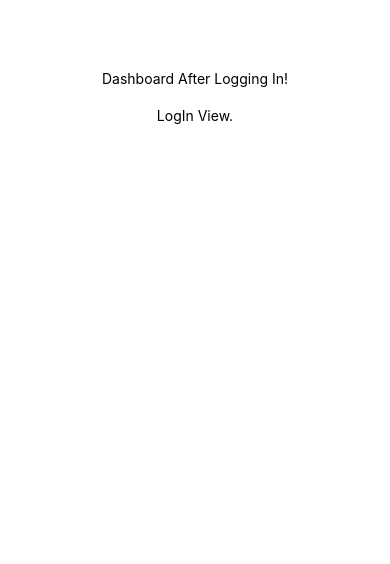
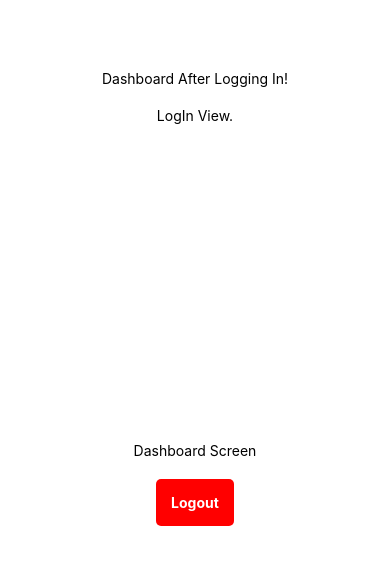
Before and after one commit to AvinashMahala/StateFarmApp, a React Native app: screen /Dashboard in a window 390 px wide. Shown: the top 564 px of the page. Built offline with nearby package versions, Linux system fonts and the light colour scheme.

Commit message:
LogOut Implemented

```diff
--- a/screens/DashboardScreen.js
+++ b/screens/DashboardScreen.js
@@ -8,22 +8,32 @@ import {
   KeyboardAvoidingView,
   TextInput,
   Pressable,
-    Alert
+  Alert,
 } from "react-native";
 import axios from "axios";
 import { useNavigation } from "@react-navigation/native";
+import AsyncStorage from "@react-native-async-storage/async-storage";
 
 const DashboardScreen = () => {
-
   const navigation = useNavigation();
 
+  const handleLogout = async () => {
+    try {
+      await AsyncStorage.removeItem("authToken");
+      navigation.replace("Login");
+    } catch (error) {
+      Alert.alert("Error", "Failed to log out.");
+    }
+  };
+
   return (
-        <SafeAreaView style={{ flex: 1, backgroundColor: "white", alignItems: "center" }}>
-
+    <SafeAreaView
+      style={{ flex: 1, backgroundColor: "white", alignItems: "center" }}
+    >
       <Text
         style={{
           marginTop: 70,
-                    marginBottom:20
+          marginBottom: 20,
         }}
       >
         Dashboard After Logging In!
@@ -31,22 +41,31 @@ const DashboardScreen = () => {
       <KeyboardAvoidingView>
         <Text>LogIn View.</Text>
       </KeyboardAvoidingView>
+
+      <View style={styles.container}>
+        <Text>Dashboard Screen</Text>
+        <Pressable onPress={handleLogout} style={styles.logoutButton}>
+          <Text style={styles.logoutText}>Logout</Text>
+        </Pressable>
+      </View>
     </SafeAreaView>
   );
 };
 
 const styles = StyleSheet.create({
-    submitButton: {
-        width: 200,
-        backgroundColor: "#FEBE10",
-        borderRadius: 6,
+    container: {
+        flex: 1,
+        justifyContent: "center",
+        alignItems: "center",
+    },
+    logoutButton: {
         marginTop: 20,
-        padding: 15
+        padding: 15,
+        backgroundColor: "#FF0000",
+        borderRadius: 5
     },
-    submitText: {
-        textAlign: "center",
+    logoutText: {
         color: "white",
-        fontSize: 16,
         fontWeight: "bold"
     }
 });
```
Lines whose indentation alone changed are shown as unchanged.
